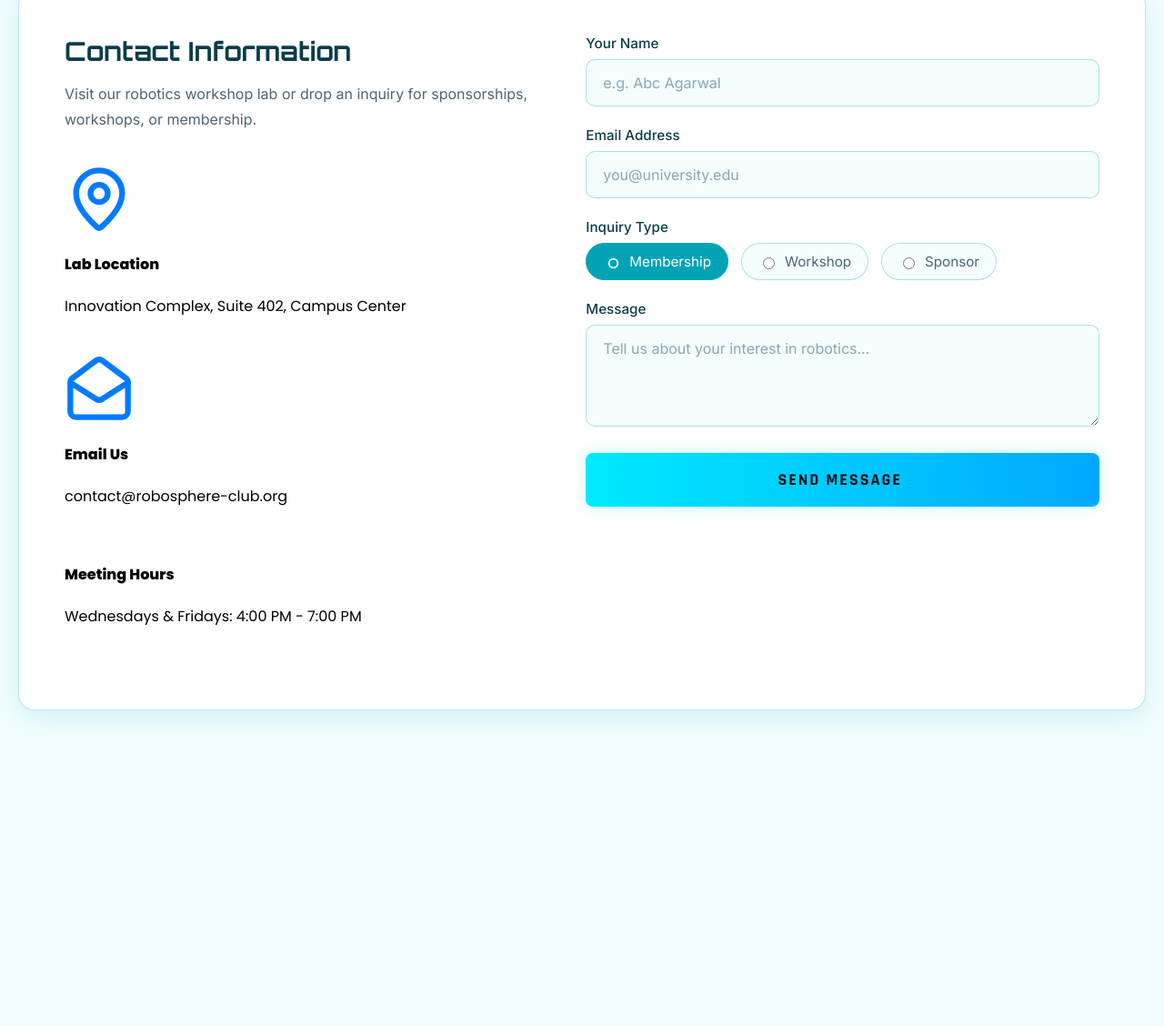
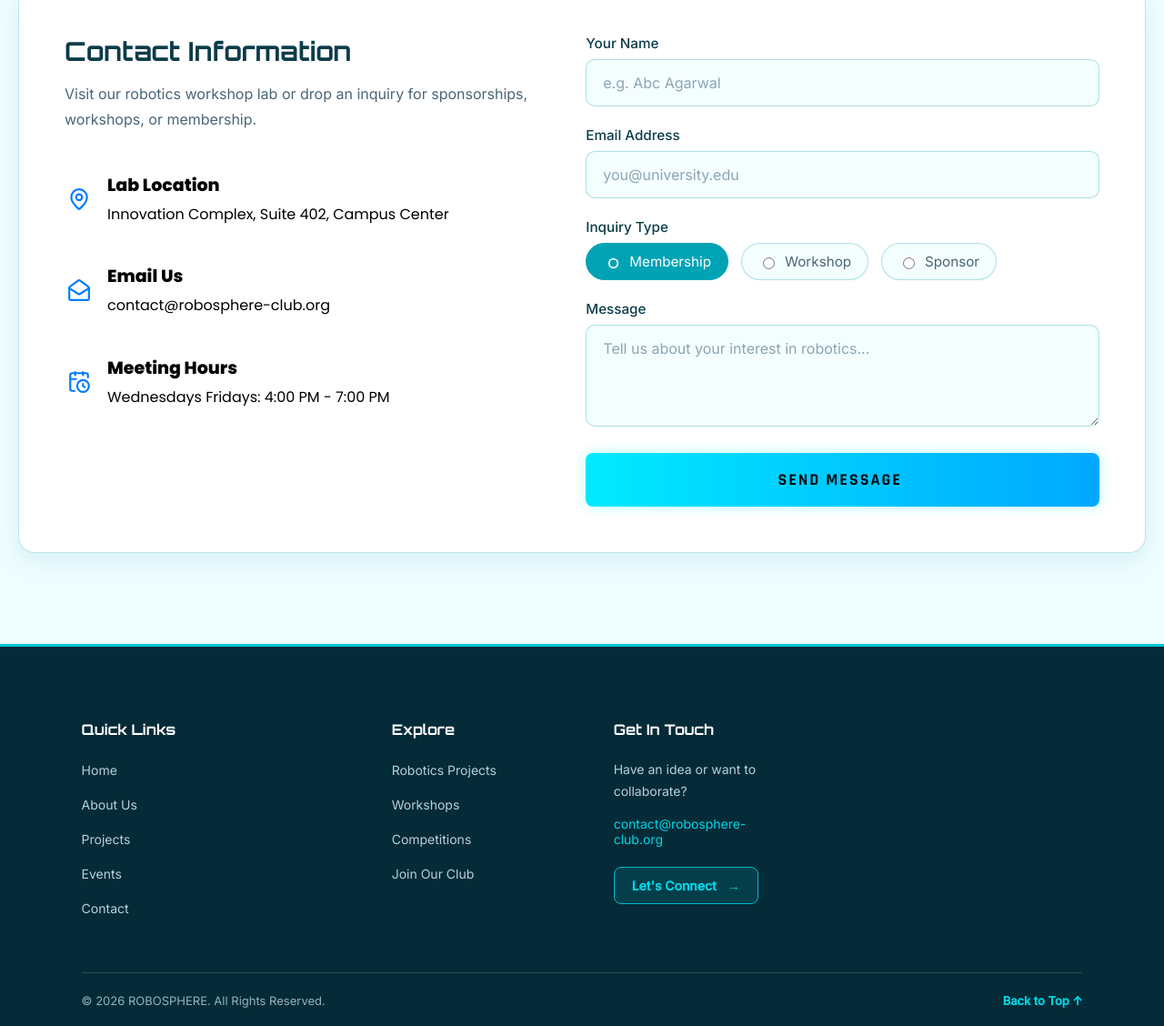
Before and after one commit to RadhikaInnovates/robosphere-robotics-club, a plain HTML site: page index.html in a window 1280 px wide. Shown: the part 4313-5441 px from the top of the page at 91% size. Before the commit the page ends 5194 px from the top, so only its background shows below. Drawn offline with Linux system fonts and the light colour scheme.

Commit message:
Added footer fixed the deployment issue

```diff
--- a/index.html
+++ b/index.html
@@ -61,9 +61,9 @@
 
         <div class="cards">
             <div class="card">
-                 <div class="card-icon">
-                        <img src="assets/icons/bot.svg" alt="Autonomous Robot">
-                    </div>
+                <div class="card-icon">
+                    <img src="assets/icons/bot.svg" alt="Autonomous Robot">
+                </div>
                 <h3>Autonomous Systems</h3>
                 <p>Designing mobile robots and drones capable of spatial navigation,
                     obstacle avoidance, and decision-making without human control.</p>
@@ -266,30 +266,31 @@
                     sponsorships, workshops, or membership.
                 </p>
                 <div class="info-item">
-
-                    <div>
-                        <div class="icons">
+                    <div class="icons">
                         <img src="assets/icons/map-pin.svg" alt="Location">
                     </div>
+                    <div class="info-content">
                         <h4>Lab Location</h4>
                         <p>Innovation Complex, Suite 402, Campus Center</p>
                     </div>
                 </div>
                 <div class="info-item">
-
-                    <div>
-                        <div class="icons">
+                    <div class="icons">
                         <img src="assets/icons/mail-open.svg" alt="email">
                     </div>
+                    <div class="info-content">
                         <h4>Email Us</h4>
                         <p>contact@robosphere-club.org</p>
                     </div>
                 </div>
+
                 <div class="info-item">
-
-                    <div>
+                    <div class="icons">
+                        <img src="assets/Icons/calendar-clock.svg" alt="meeting">
+                    </div>
+                    <div class="info-content">
                         <h4>Meeting Hours</h4>
-                        <p>Wednesdays &amp; Fridays: 4:00 PM - 7:00 PM</p>
+                        <p>Wednesdays Fridays: 4:00 PM - 7:00 PM</p>
                     </div>
                 </div>
             </div>
@@ -331,4 +332,46 @@
 
 </body>
 
+<footer class="footer">
+    <div class="footer-container">
+
+        <div class="footer-links">
+            <h3>Quick Links</h3>
+            <ul>
+                <li><a href="#home">Home</a></li>
+                <li><a href="#abouts">About Us</a></li>
+                <li><a href="#projects">Projects</a></li>
+                <li><a href="#events">Events</a></li>
+                <li><a href="#contact">Contact</a></li>
+            </ul>
+        </div>
+        <div class="footer-links">
+            <h3>Explore</h3>
+            <ul>
+                <li><a href="#projects">Robotics Projects</a></li>
+                <li><a href="#events">Workshops</a></li>
+                <li><a href="#events">Competitions</a></li>
+                <li><a href="#contact">Join Our Club</a></li>
+            </ul>
+        </div>
+        <div class="footer-contact">
+            <h3>Get In Touch</h3>
+            <p>Have an idea or want to collaborate?</p>
+            <a href="mailto:contact@robosphere-club.org">
+                contact@robosphere-club.org
+            </a>
+            <a href="#contact" class="footer-cta">
+                Let's Connect <span>→</span>
+            </a>
+        </div>
+    </div>
+    <div class="footer-bottom">
+        <p>
+            © 2026 ROBOSPHERE. All Rights Reserved.
+        </p>
+        <a href="#home" class="back-to-top">
+            Back to Top ↑
+        </a>
+    </div>
+</footer>
 </html>
--- a/style.css
+++ b/style.css
@@ -720,11 +720,7 @@ padding: 0;
     font-family: 'Inter', sans-serif;
     line-height: 1.7;
 }
-.icons{
-display: flex;
-    align-items: left;
-    font-size: 5px;
-}
+
 .info-item {
     display: flex;
     align-items: center;
@@ -732,7 +728,81 @@ display: flex;
     margin-bottom: 24px;
     transition: transform 0.3s ease;
 }
+/* CONTACT ICONS - SMALL EMOJI SIZE */
 
+.contact-info .info-item {
+    display: flex;
+    align-items: center;
+    gap: 15px;
+
+    margin-bottom: 25px;
+    padding: 8px 0;
+
+    transition: transform 0.3s ease;
+}
+
+/* Icon container */
+
+.contact-info .info-item .icons {
+    width: 32px;
+    height: 32px;
+
+    flex-shrink: 0;
+
+    display: flex;
+    align-items: center;
+    justify-content: center;
+
+    background: transparent;
+    border: none;
+    border-radius: 0;
+
+    margin: 0;
+
+    transition: transform 0.3s ease;
+}
+
+/* SVG icon */
+
+.contact-info .info-item .icons img {
+    width: 26px;
+    height: 26px;
+
+    object-fit: contain;
+    display: block;
+
+    transition: transform 0.3s ease;
+}
+
+/* Text */
+
+.contact-info .info-content {
+    flex: 1;
+}
+
+.contact-info .info-content h4 {
+    margin: 0 0 5px;
+
+    font-size: 19px;
+    font-weight: 700;
+}
+
+.contact-info .info-content p {
+    margin: 0;
+
+    font-size: 16px;
+    line-height: 1.6;
+}
+
+/* Hover effects */
+
+.contact-info .info-item:hover {
+    transform: translateX(4px);
+}
+
+.contact-info .info-item:hover .icons img {
+    transform: scale(1.18);
+}
 .info-item:hover {
     transform: translateX(5px);
 }
@@ -866,3 +936,151 @@ display: flex;
         padding: 30px 22px;
     }
 }
+/*-------------------------------------------FOOTER--------------------------- */
+.footer {
+    background: #062b38;
+    color: #ffffff;
+    padding: 65px 7% 20px;
+    border-top: 3px solid #00c5d4;
+}
+.footer-container {
+    max-width: 1300px;
+    margin: auto;
+    display: grid;
+    grid-template-columns: 1.5fr 1fr 1fr 1.4fr;
+    gap: 50px;
+    padding-bottom: 45px;
+}
+.footer-socials {
+    display: flex;
+    gap: 12px;
+}
+.footer-socials a {
+    width: 38px;
+    height: 38px;
+    display: flex;
+    align-items: center;
+    justify-content: center;
+    border: 1px solid rgba(0, 197, 212, 0.4);
+    border-radius: 10px;
+    color: #00d5e5;
+    background: rgba(0, 197, 212, 0.08);
+    font-family: 'Times New Roman', Times, serif;
+    font-size: 13px;
+    font-weight: 700;
+    text-decoration: none;
+    transition: all 0.3s ease;
+}
+.footer-socials a:hover {
+    background: #00b8c8;
+    color: #062b38;
+    transform: translateY(-4px);
+}
+.footer-links h3,
+.footer-contact h3 {
+    color: #ffffff;
+    font-family: 'Orbitron', sans-serif;
+    font-size: 16px;
+    margin-bottom: 22px;
+}
+.footer-links ul {
+    list-style: none;
+    padding: 0;
+    margin: 0;
+}
+.footer-links ul li {
+    margin-bottom: 13px;
+}
+.footer-links ul li a {
+    color: #b6d0d8;
+    font-family: 'Inter', sans-serif;
+    font-size: 14px;
+    text-decoration: none;
+    transition: all 0.3s ease;
+}
+.footer-links ul li a:hover {
+    color: #00d5e5;
+    padding-left: 6px;
+}
+.footer-contact p {
+    color: #b6d0d8;
+    font-family: 'Inter', sans-serif;
+    font-size: 14px;
+    line-height: 1.7;
+    margin-bottom: 15px;
+}
+.footer-contact > a:not(.footer-cta) {
+    display: block;
+    color: #00d5e5;
+    font-family: 'Inter', sans-serif;
+    font-size: 14px;
+    text-decoration: none;
+    overflow-wrap: anywhere;
+    margin-bottom: 22px;
+}
+.footer-cta {
+    display: inline-flex;
+    align-items: center;
+    gap: 12px;
+    padding: 11px 19px;
+    background: rgba(0, 197, 212, 0.12);
+    border: 1px solid #00b8c8;
+    border-radius: 8px;
+    color: #00d5e5;
+    font-family: 'Inter', sans-serif;
+    font-size: 14px;
+    font-weight: 600;
+    text-decoration: none;
+    transition: all 0.3s ease;
+}
+.footer-cta:hover {
+    background: #00b8c8;
+    color: #062b38;
+    transform: translateY(-3px);
+}
+.footer-bottom {
+    max-width: 1300px;
+    margin: auto;
+    padding-top: 22px;
+    border-top: 1px solid rgba(255, 255, 255, 0.15);
+    display: flex;
+    align-items: center;
+    justify-content: space-between;
+    gap: 20px;
+}
+.footer-bottom p {
+    color: #91b2bd;
+    font-family: 'Inter', sans-serif;
+    font-size: 13px;
+    margin: 0;
+}
+.back-to-top {
+    color: #00d5e5;
+    font-family: 'Inter', sans-serif;
+    font-size: 13px;
+    font-weight: 600;
+    text-decoration: none;
+    transition: color 0.3s ease;
+}
+.back-to-top:hover {
+    color: #ffffff;
+}
+
+@media (max-width: 900px) {
+    .footer-container {
+        grid-template-columns: repeat(2, 1fr);
+        gap: 40px;
+    }}
+@media (max-width: 550px) {
+    .footer {
+        padding: 45px 7% 20px;
+    }
+    .footer-container {
+        grid-template-columns: 1fr;
+        gap: 32px;
+    }
+    .footer-bottom {
+        flex-direction: column;
+        text-align: center;
+        gap: 14px;
+    }}
```
Also changed, not shown: assets/Icons/calendar-clock.svg (added).
